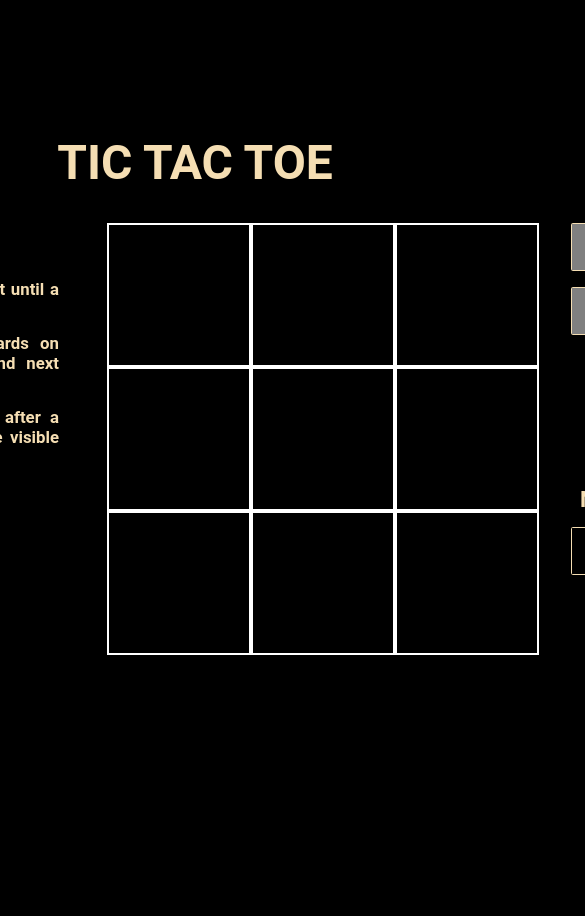
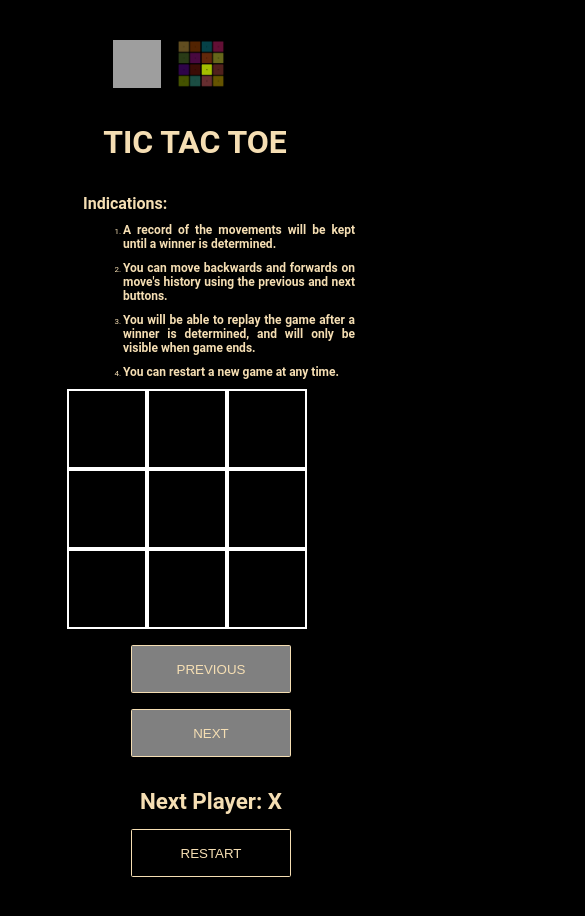
Before and after one commit to PaoAguilar/trainee07-games, a React (Create React App) app: page /ticTacToe in a window 390 px wide. Shown: the top 916 px of the page, 585 px wide, since content can reach past the window. Before the commit the page ends 844 px from the top, so only its background shows below. Built offline with nearby package versions, Linux system fonts and the light colour scheme; grey boxes are pictures that could not be loaded.

Commit message:
💄 adding responsive

```diff
--- a/src/styles/home.scss
+++ b/src/styles/home.scss
@@ -21,3 +21,13 @@
     cursor: pointer;
   }
 }
+
+@media only screen and (max-width: 590px) {
+  .home {
+    display: flex;
+    flex-direction: column;
+  }
+  .tittle {
+    font-size: 2rem;
+  }
+}
--- a/src/styles/ticTacToe.scss
+++ b/src/styles/ticTacToe.scss
@@ -76,3 +76,53 @@
   outline: none;
   background: transparent;
 }
+
+@media only screen and (max-width: 1086px) {
+  .tictactoe {
+    display: flex;
+    flex-direction: column;
+    justify-content: center;
+
+    &__indications {
+      width: 17rem;
+      font-size: 0.5rem;
+      margin-right: 0;
+      margin-left: 3rem;
+    }
+
+    &__buttons {
+      display: flex;
+      flex-direction: column;
+      align-items: center;
+      margin-top: 1rem;
+    }
+
+    &__winner {
+      display: flex;
+      height: 15rem;
+      flex-direction: column;
+      justify-content: flex-start;
+    }
+  }
+
+  .square {
+    width: 5rem;
+    height: 5rem;
+    color: #ff7477;
+    border: 2px solid #ffff;
+    padding: 0;
+    font-size: 2rem;
+  }
+
+  .row {
+    display: flex;
+    flex-direction: row;
+    gap: 20px;
+    &__board {
+      display: flex;
+      flex-direction: row;
+      gap: 0px;
+      margin-left: 2rem;
+    }
+  }
+}
--- a/src/styles/timeMachine.scss
+++ b/src/styles/timeMachine.scss
@@ -37,6 +37,7 @@ body {
 .time-machine {
   display: flex;
   &__indications {
+    font-size: 0.7rem;
     margin-right: 3rem;
     width: 25rem;
     text-align: justify;
@@ -120,3 +121,39 @@ body {
 .tooltip:hover .tooltiptext {
   visibility: visible;
 }
+
+@media only screen and (max-width: 1086px) {
+  .move-through-games {
+    display: flex;
+    justify-content: center;
+  }
+
+  .time-machine {
+    display: flex;
+    flex-direction: column;
+    justify-content: center;
+    &__indications {
+      width: 15rem;
+      font-size: 0.5rem;
+      margin-right: 0;
+      margin-left: 3rem;
+    }
+
+    &__wrapper {
+      width: 20rem;
+      display: grid;
+      grid-gap: 10px;
+      grid-template-columns: repeat(4, 70px);
+      grid-template-rows: 70px 70px 70px 70px;
+      grid-auto-flow: column;
+      margin-left: 3rem;
+    }
+
+    &__buttons {
+      display: flex;
+      flex-direction: column;
+      align-items: center;
+      margin-top: 1rem;
+    }
+  }
+}
```
